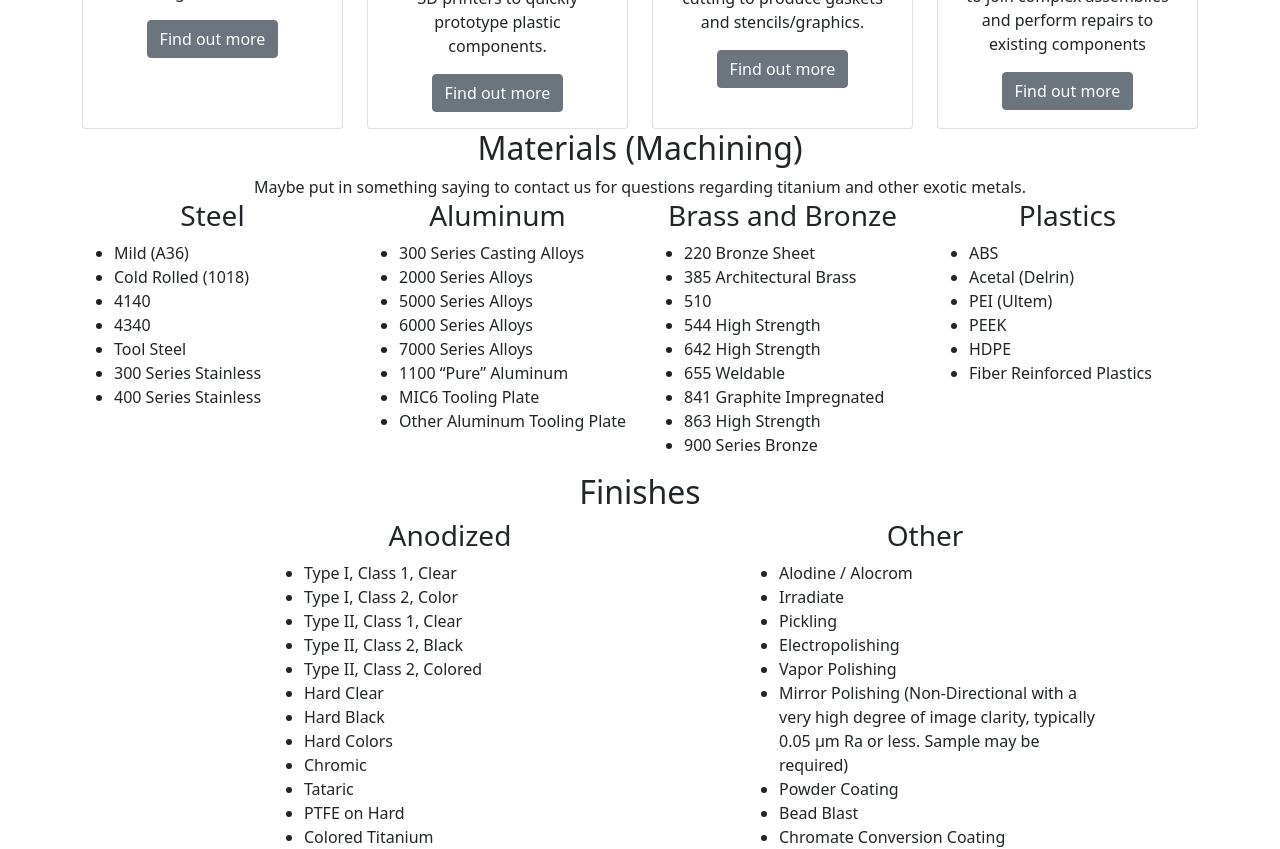
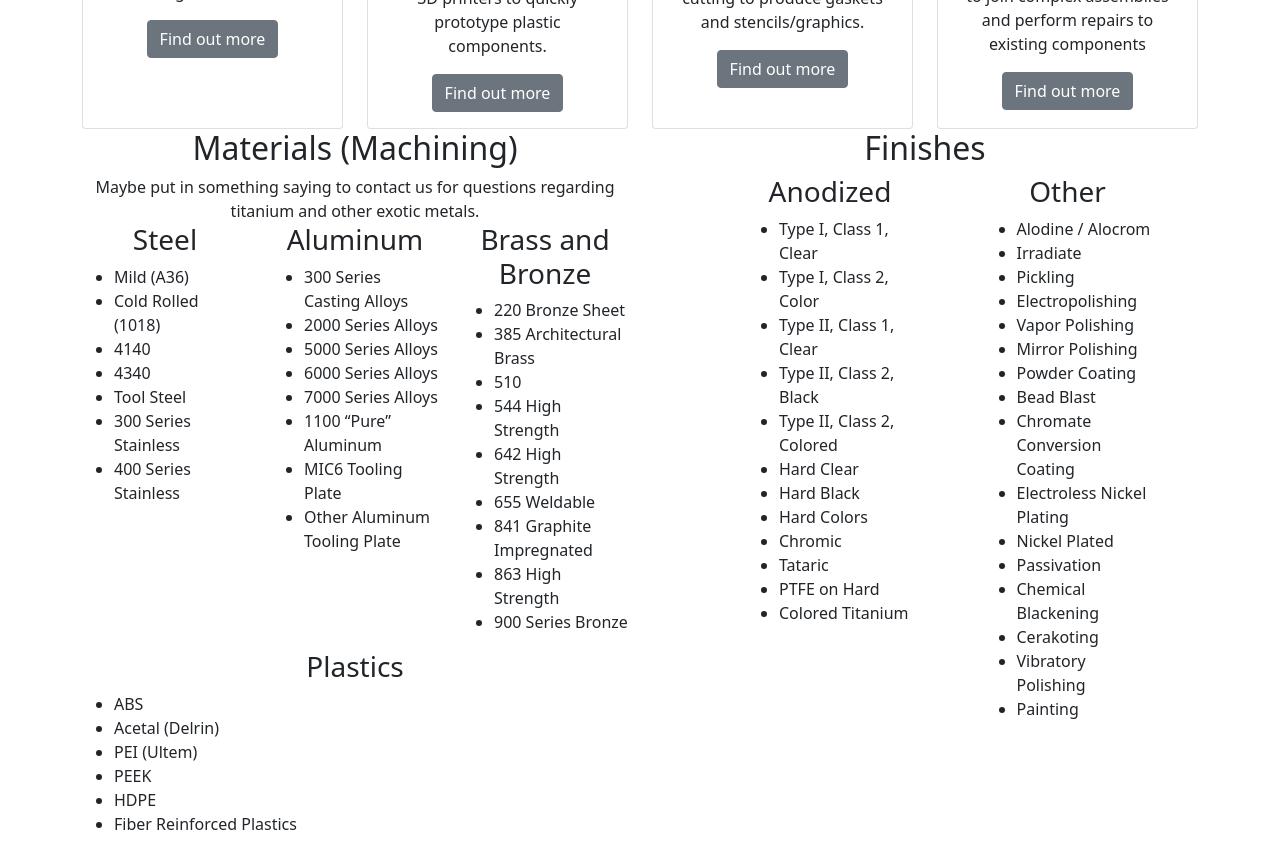
Before and after one commit to rlew631/presstamfg, a React (Create React App) app: page /manufacturing in a window 1280 px wide. Shown: the part 580-1429 px from the top of the page. Built offline with nearby package versions, Linux system fonts and the light colour scheme.

Commit message:
flexed it up

```diff
--- a/src/components/contact.js
+++ b/src/components/contact.js
@@ -28,7 +28,7 @@ class ContactForm extends React.Component {
     const { status } = this.state;
     return (
       <section className="paralax-mf footer-paralax bg-image sect-mt4 route">
-        <h2 className="title-left">Send A Message</h2>
+        <h2>Send A Message</h2>
         <div>
           <form
             action="https://formspree.io/f/xvodwvwz"
@@ -129,6 +129,7 @@ function Contact() {
       <Container>
         <Row>
           <Col lg={{size: 3, offset: 1}} className={classes.info}>
+            <h2>Contact Us</h2>
             <Row>
               <Col className={classes.colKey}>Email: </Col>
               <Col className={classes.colValue}>{copy.Contact.Email}</Col>
--- a/src/components/manufacturing.js
+++ b/src/components/manufacturing.js
@@ -21,6 +21,9 @@ const useStyles = createUseStyles({
   },
   card: {
     height:"100%"
+  },
+  cnc: {
+    "flex-wrap":"wrap"
   }
 });
 
@@ -75,7 +78,9 @@ function Manufacturing() {
           </Col>
         </Row>
       </Container>
-      <Container>
+      <Container className={classes.cnc}>
+        <Row>
+          <Col md="6">
             <h2>Materials (Machining)</h2>
             Maybe put in something saying to contact us for questions regarding titanium and other exotic metals.
             <Row>
@@ -96,8 +101,8 @@ function Manufacturing() {
                 <ul className = {classes.materialFinishes}>{listItems(copy.Manufacturing.Services.Machining.Materials.Plastics)}</ul>
               </Col>
             </Row>
-      </Container>
-      <Container>
+            </Col>
+            <Col md="6">
             <h2>Finishes</h2>
             <Row justify="center">
               <Col lg={{size: 4, offset: 2}} md={{size: 10, offset:1}}>
@@ -111,6 +116,8 @@ function Manufacturing() {
                 <ul className = {classes.materialFinishes}>
                   {listItems(copy.Manufacturing.Services.Machining.Finishes.Other)}
                 </ul>
+              </Col>
+            </Row>
           </Col>
         </Row>
       </Container>
--- a/src/copy.json
+++ b/src/copy.json
@@ -1,7 +1,7 @@
 {
 "Home":{
   "WhatWeDoStatement":"Located strategically in the bay area Pressta is a premiere engineering, design and precision manufacturing facility specializing in R&D, prototyping and assembly. No matter what part of the product design lifecycle Pressta can help bring your ideas to life!",
-  "AboutUsStatement":"Pressta currntly consists of 5 full time employees with a diverse set of skills ranging from graphic design to welding. Being small allows us to give our clients our full attention and keep them in the loop as their project comes together.",
+  "AboutUsStatement":"Pressta currently consists of 5 full time employees with a diverse set of skills ranging from graphic design to welding. Being small allows us to give our clients our full attention and keep them in the loop as their project comes together.",
   "WhyUsePresstaStatement":"We can help with any stage of your product design process from inspiration to ideation to implementation. We all know that finding new vendors isn't easy. Whether you're looking to just test the waters or commit long-term our team will stand by our work and do whatever it takes to ensure your project is a success.",
   "IndustriesServed":"Pressta has worked with companies in the aerospace, automotive, energy and research sectors.",
   "ClassificationsCertifications":"Pressta is ITAR registered, a small business and have begun the process of becoming ISO-9001 / AS9100D certified.  ",
@@ -18,7 +18,7 @@
   }
 },
 "Design":{
-  "Statement": "We can help bring your idea to life with our skilled design services. We specialize in design for manufacture / servicability and top of the line analysis.",
+  "Statement": "We can help bring your idea to life with our skilled design services. We specialize in design for manufacturability / servicability and top of the line analysis.",
   "Services":{
     "Mechanical":[
       "CAD (Computer Aided Design)",
@@ -96,7 +96,7 @@
           "Pickling",
           "Electropolishing",
           "Vapor Polishing",
-          "Mirror Polishing (Non-Directional with a very high degree of image clarity, typically 0.05 µm Ra or less. Sample may be required)",
+          "Mirror Polishing",
           "Powder Coating",
           "Bead Blast",
           "Chromate Conversion Coating",
```
Also changed, not shown: 1 other file (tests, documents, lock files or other folders). Lines whose indentation alone changed are shown as unchanged.
